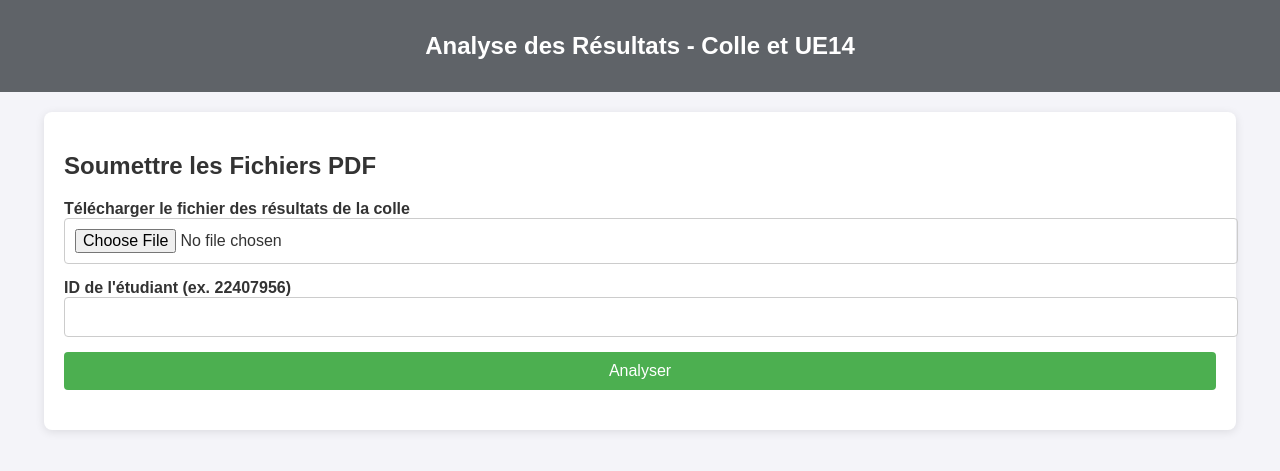
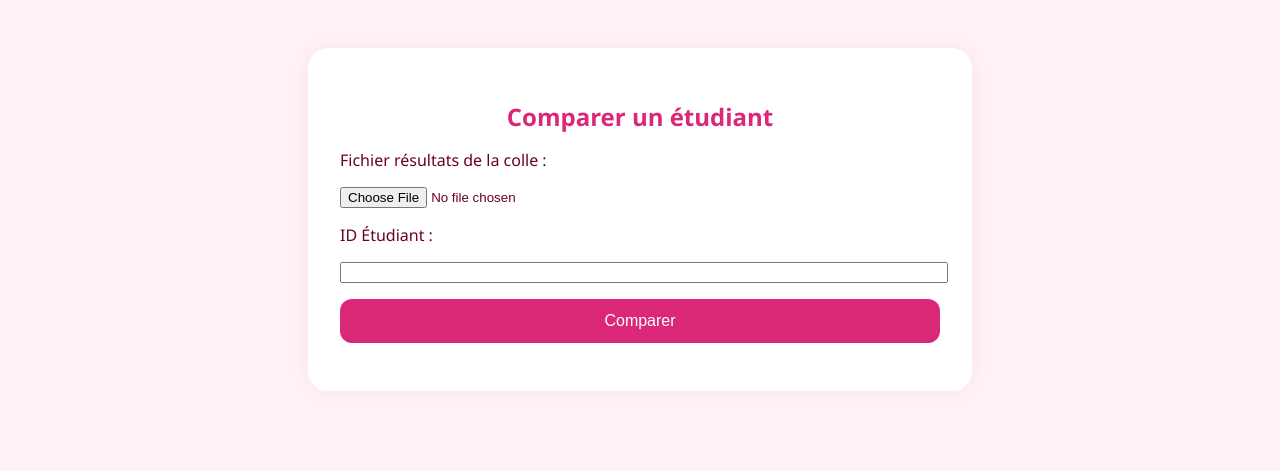
Before and after one commit to classpharma/classement, a Flask app: template templates/index.html in a window 1280 px wide. Shown: the top 471 px of the page. Run offline with Flask 3, Linux system fonts and the light colour scheme; the template is opened without the code that fills it, so the values that code supplies are empty.

Commit message:
Update index.html

```diff
--- a/templates/index.html
+++ b/templates/index.html
@@ -1,142 +1,142 @@
+<!-- index.html (version stylisée + détection de serveur Render) -->
 <!DOCTYPE html>
 <html lang="fr">
 <head>
   <meta charset="UTF-8">
   <meta name="viewport" content="width=device-width, initial-scale=1.0">
-    <title>Analyse des Résultats - Colle et UE14</title>
+  <title>Comparaison Résultats Étudiant</title>
   <style>
-        /* Style global */
     body {
-            font-family: Arial, sans-serif;
-            background-color: #f4f4f9;
       margin: 0;
-            padding: 0;
-            color: #333;
+      font-family: 'Segoe UI', sans-serif;
+      background-color: #fff1f5;
+      color: #6b021c;
     }
-
-        header {
-            background-color: #5f6368;
+    .loading-container {
+      display: flex;
+      flex-direction: column;
+      align-items: center;
+      justify-content: center;
+      height: 100vh;
+      text-align: center;
+      padding: 2rem;
+    }
+    .spinner {
+      border: 6px solid #fcd3e1;
+      border-top: 6px solid #db2777;
+      border-radius: 50%;
+      width: 60px;
+      height: 60px;
+      animation: spin 1s linear infinite;
+      margin-bottom: 1.5rem;
+    }
+    @keyframes spin {
+      0% { transform: rotate(0deg); }
+      100% { transform: rotate(360deg); }
+    }
+    .message {
+      font-size: 1.2rem;
+      font-weight: 500;
+    }
+    #main-content {
+      display: none;
+      padding: 1rem;
+    }
+    .container {
+      max-width: 600px;
+      margin: 2rem auto;
+      background: #ffffff;
+      border-radius: 20px;
+      box-shadow: 0 0 20px rgba(0,0,0,0.05);
+      padding: 2rem;
+    }
+    h2 {
+      text-align: center;
+      margin-bottom: 1rem;
+      color: #db2777;
+    }
+    label, input, button {
+      display: block;
+      width: 100%;
+      margin-bottom: 1rem;
+    }
+    button {
+      background-color: #db2777;
       color: white;
-            text-align: center;
-            padding: 1em;
+      padding: 0.8rem;
+      border: none;
+      border-radius: 12px;
+      cursor: pointer;
+      font-size: 1rem;
     }
-
-        h1 {
-            font-size: 1.5em;
+    button:hover {
+      background-color: #be185d;
     }
-
-        /* Conteneur principal */
-        .container {
-            width: 90%;
-            margin: 20px auto;
-            padding: 20px;
-            background-color: white;
-            border-radius: 8px;
-            box-shadow: 0 2px 10px rgba(0, 0, 0, 0.1);
-        }
-
-        .form-group {
-            margin-bottom: 15px;
-        }
-
-        label {
-            font-weight: bold;
-            display: block;
-        }
-
-        input[type="file"],
-        input[type="text"] {
-            width: 100%;
-            padding: 10px;
-            border-radius: 4px;
-            border: 1px solid #ccc;
-            font-size: 1em;
-        }
-
-        button {
-            background-color: #4CAF50;
-            color: white;
-            padding: 10px 15px;
-            border: none;
-            border-radius: 4px;
-            cursor: pointer;
-            font-size: 1em;
-            width: 100%;
-            transition: background-color 0.3s ease;
-        }
-
-        button:hover {
-            background-color: #45a049;
-        }
-
-        /* Style des résultats */
-        .results {
-            margin-top: 20px;
-        }
-
-        .results p {
-            background-color: #e7e7e7;
-            padding: 10px;
-            border-radius: 5px;
-            margin-bottom: 10px;
-        }
-
-        .error {
-            color: red;
-        }
-
-        /* Media Query pour les petits écrans */
-        @media (max-width: 600px) {
-            h1 {
-                font-size: 1.2em;
-            }
-
-            .container {
-                width: 100%;
-                margin: 10px;
-                padding: 15px;
-            }
-
-            button {
-                padding: 12px;
-            }
+    .result {
+      margin-top: 1rem;
+      background-color: #fce7f3;
+      padding: 1rem;
+      border-radius: 12px;
+      font-size: 1rem;
     }
   </style>
 </head>
 <body>
-    <header>
-        <h1>Analyse des Résultats - Colle et UE14</h1>
-    </header>
-
-    <div class="container">
-        <h2>Soumettre les Fichiers PDF</h2>
-
-        <!-- Formulaire de téléchargement -->
-        <form method="POST" enctype="multipart/form-data">
-            <div class="form-group">
-                <label for="colle">Télécharger le fichier des résultats de la colle</label>
-                <input type="file" name="colle" required>
+  <div id="loading-screen" class="loading-container">
+    <div class="spinner"></div>
+    <div class="message">Le serveur se réveille…<br>Wick regle le probleme 100% reel</div>
   </div>
 
-            <div class="form-group">
-                <label for="target_id">ID de l'étudiant (ex. 22407956)</label>
-                <input type="text" name="target_id" required>
+  <div id="main-content">
+    <div class="container">
+      <h2>Comparer un étudiant</h2>
+      <form id="uploadForm">
+        <label for="file">Fichier résultats de la colle :</label>
+        <input type="file" id="file" name="file" accept="application/pdf" required>
+        <label for="student_id">ID Étudiant :</label>
+        <input type="text" id="student_id" name="student_id" required>
+        <button type="submit">Comparer</button>
+      </form>
+      <div id="result" class="result" style="display: none;"></div>
+    </div>
   </div>
 
-            <button type="submit">Analyser</button>
-        </form>
+  <script>
+    async function checkServerReady() {
+      try {
+        const response = await fetch("/ping", { cache: "no-store" });
+        if (response.ok) {
+          document.getElementById("loading-screen").style.display = "none";
+          document.getElementById("main-content").style.display = "block";
+        } else {
+          throw new Error();
+        }
+      } catch (e) {
+        setTimeout(checkServerReady, 5000);
+      }
+    }
+    checkServerReady();
 
-        <!-- Affichage des résultats ou erreurs -->
-        <div class="results">
-            {% if result %}
-                <p><strong>Classement général :</strong> {{ result.classement_general }}</p>
-                <p><strong>Classement dans les étudiants "pharma" :</strong> {{ result.classement_pharma }}</p>
-            {% endif %}
+    document.getElementById("uploadForm").addEventListener("submit", async function(e) {
+      e.preventDefault();
+      const formData = new FormData();
+      formData.append("file", document.getElementById("file").files[0]);
+      formData.append("student_id", document.getElementById("student_id").value);
 
-            {% if error %}
-                <p class="error">{{ error }}</p>
-            {% endif %}
-        </div>
-    </div>
+      const response = await fetch("/compare", {
+        method: "POST",
+        body: formData
+      });
+
+      const data = await response.json();
+      const resultBox = document.getElementById("result");
+      resultBox.style.display = "block";
+      if (data.error) {
+        resultBox.innerHTML = `<strong>Erreur :</strong> ${data.error}`;
+      } else {
+        resultBox.innerHTML = `Classement général : ${data.classement_general}<br>Classement pharma : ${data.classement_pharma}`;
+      }
+    });
+  </script>
 </body>
 </html>
```
Lines whose indentation alone changed are shown as unchanged.
